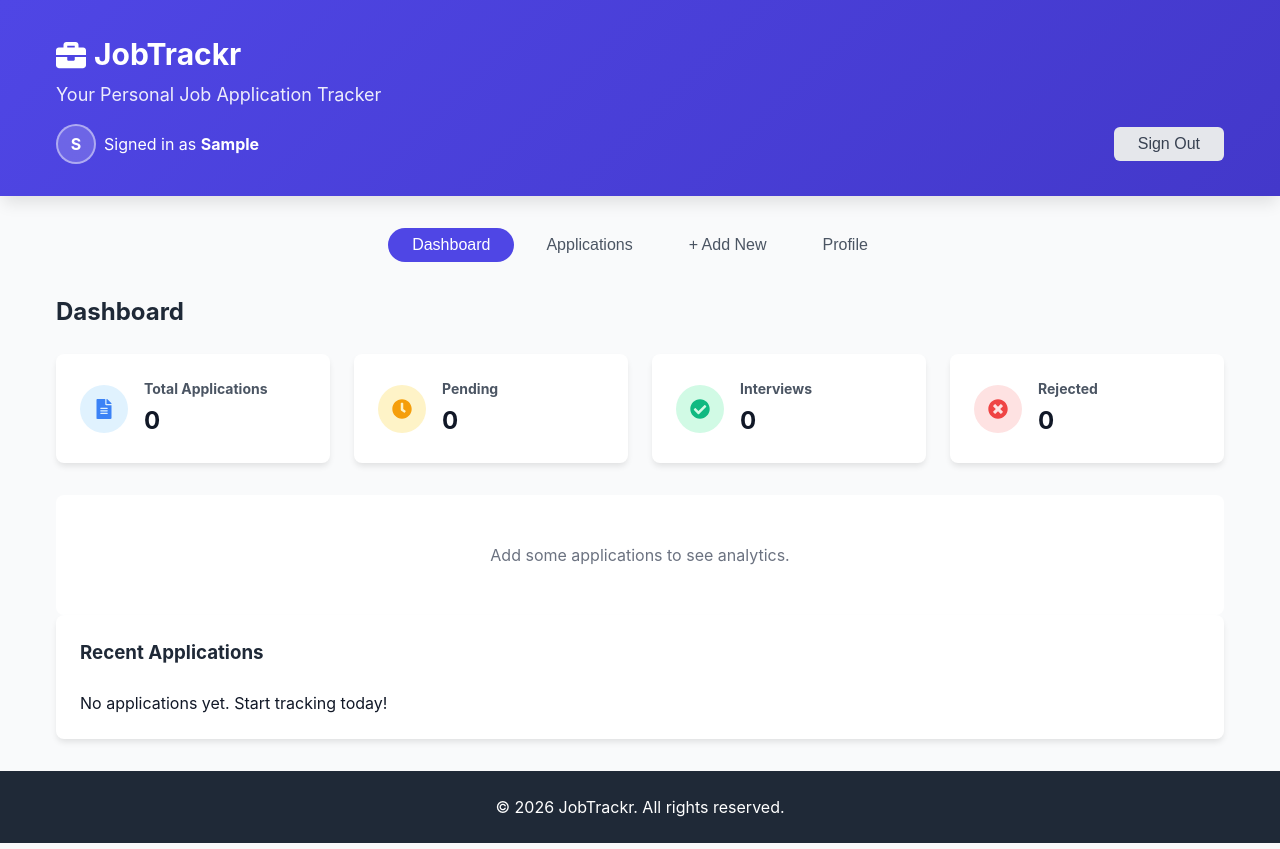
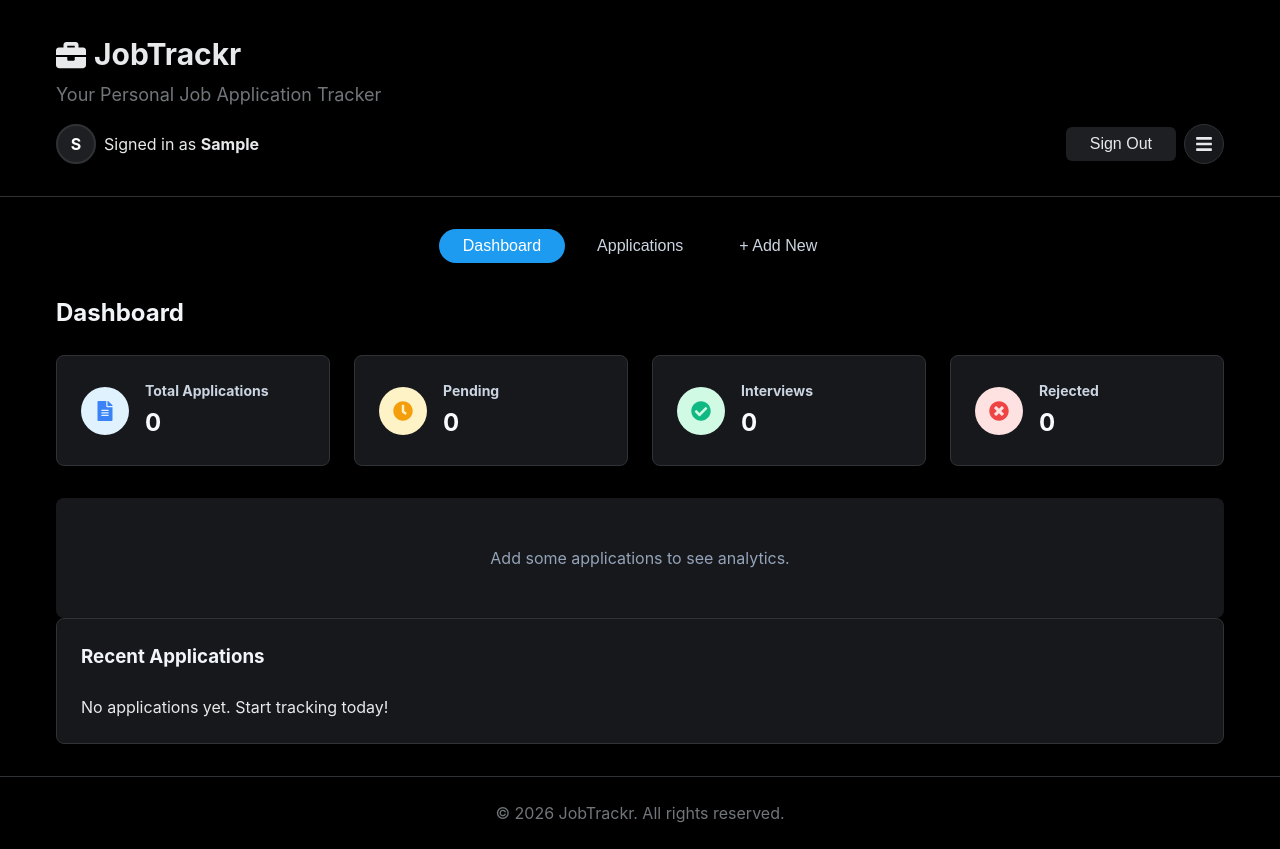
Before and after one commit to 007gregious/Job-Application-Tracker-App, a React (Create React App) app: page / in a window 1280 px wide. Both pictures are taken after typing "Sample", "name@example.com", "Sample123", "Sample123" into the empty fields and a click on the button "Create Account". Built offline with nearby package versions, Linux system fonts and the light colour scheme.

Commit message:
Implement X-style dark theme and side drawer profile nav

```diff
--- a/src/App.jsx
+++ b/src/App.jsx
@@ -1,5 +1,6 @@
 import React, { useEffect, useState } from 'react';
 import { Toaster } from 'react-hot-toast';
+import { FaTimes, FaUserCircle, FaChartPie, FaListUl, FaPlusCircle, FaSignOutAlt } from 'react-icons/fa';
 import Header from './components/common/Header';
 import Dashboard from './components/dashboard/Dashboard';
 import ApplicationForm from './components/applications/ApplicationForm';
@@ -14,6 +15,7 @@ import './styles/global.css';
 function App() {
   const [view, setView] = useState('dashboard');
   const [currentUser, setCurrentUser] = useState(null);
+  const [isSideMenuOpen, setIsSideMenuOpen] = useState(false);
 
   useEffect(() => {
     setCurrentUser(authService.getCurrentUser());
@@ -23,6 +25,7 @@ function App() {
     authService.signOut();
     setCurrentUser(null);
     setView('dashboard');
+    setIsSideMenuOpen(false);
   };
 
   const handleAuthenticated = (user) => {
@@ -38,7 +41,54 @@ function App() {
     <ApplicationProvider currentUserId={currentUser?.id}>
       <div className="app">
         <Toaster position="top-right" />
-        <Header currentUser={currentUser} onSignOut={handleSignOut} />
+        <Header
+          currentUser={currentUser}
+          onSignOut={handleSignOut}
+          onOpenMenu={() => setIsSideMenuOpen(true)}
+        />
+
+        {currentUser && (
+          <>
+            <button
+              className={`side-menu-overlay ${isSideMenuOpen ? 'open' : ''}`}
+              onClick={() => setIsSideMenuOpen(false)}
+              aria-label="Close side menu"
+              type="button"
+            />
+            <aside className={`side-menu ${isSideMenuOpen ? 'open' : ''}`}>
+              <div className="side-menu-header">
+                <h3>Quick Access</h3>
+                <button
+                  type="button"
+                  className="icon-only-btn"
+                  onClick={() => setIsSideMenuOpen(false)}
+                  aria-label="Close menu"
+                >
+                  <FaTimes />
+                </button>
+              </div>
+
+              <nav className="side-menu-nav">
+                <button type="button" onClick={() => { setView('dashboard'); setIsSideMenuOpen(false); }}>
+                  <FaChartPie /> Dashboard
+                </button>
+                <button type="button" onClick={() => { setView('list'); setIsSideMenuOpen(false); }}>
+                  <FaListUl /> Applications
+                </button>
+                <button type="button" onClick={() => { setView('add'); setIsSideMenuOpen(false); }}>
+                  <FaPlusCircle /> Add Application
+                </button>
+                <button type="button" onClick={() => { setView('profile'); setIsSideMenuOpen(false); }}>
+                  <FaUserCircle /> My Profile
+                </button>
+              </nav>
+
+              <button type="button" className="side-menu-signout" onClick={handleSignOut}>
+                <FaSignOutAlt /> Sign Out
+              </button>
+            </aside>
+          </>
+        )}
 
         <main className="main-content">
           {!currentUser ? (
@@ -64,12 +114,6 @@ function App() {
                 >
                   + Add New
                 </button>
-                <button
-                  className={view === 'profile' ? 'active' : ''}
-                  onClick={() => setView('profile')}
-                >
-                  Profile
-                </button>
               </div>
 
               {view === 'dashboard' && <Dashboard />}
--- a/src/components/common/Header.jsx
+++ b/src/components/common/Header.jsx
@@ -1,8 +1,8 @@
 import React from 'react';
-import { FaBriefcase } from 'react-icons/fa';
+import { FaBars, FaBriefcase } from 'react-icons/fa';
 import Button from './Button';
 
-const Header = ({ currentUser, onSignOut }) => {
+const Header = ({ currentUser, onSignOut, onOpenMenu }) => {
   const initials = (currentUser?.name || 'U')
     .split(' ')
     .filter(Boolean)
@@ -31,7 +31,12 @@ const Header = ({ currentUser, onSignOut }) => {
               </div>
               <span>Signed in as <strong>{currentUser.name}</strong></span>
             </div>
-            <Button variant="secondary" onClick={onSignOut}>Sign Out</Button>
+            <div className="header-actions">
+              <Button variant="secondary" onClick={onSignOut}>Sign Out</Button>
+              <button type="button" className="icon-only-btn" onClick={onOpenMenu} aria-label="Open side menu">
+                <FaBars />
+              </button>
+            </div>
           </div>
         )}
       </div>
--- a/src/styles/global.css
+++ b/src/styles/global.css
@@ -12,8 +12,8 @@ body {
     sans-serif;
   -webkit-font-smoothing: antialiased;
   -moz-osx-font-smoothing: grayscale;
-  background-color: var(--gray-50);
-  color: var(--gray-900);
+  background-color: var(--x-bg);
+  color: var(--x-text-primary);
   line-height: 1.5;
 }
 
@@ -33,10 +33,15 @@ body {
 
 /* Header Styles */
 .header {
-  background: linear-gradient(135deg, var(--primary-color), var(--primary-dark));
-  color: var(--white);
+  background: rgba(0, 0, 0, 0.9);
+  color: var(--x-text-primary);
   padding: var(--spacing-xl) 0;
-  box-shadow: var(--shadow-lg);
+  box-shadow: none;
+  border-bottom: 1px solid var(--x-border);
+  position: sticky;
+  top: 0;
+  z-index: 100;
+  backdrop-filter: blur(6px);
 }
 
 .header-content {
@@ -63,7 +68,7 @@ body {
 
 .tagline {
   font-size: var(--font-size-lg);
-  opacity: 0.9;
+  color: var(--x-text-secondary);
 }
 
 .header-auth {
@@ -86,8 +91,8 @@ body {
   width: 40px;
   height: 40px;
   border-radius: 999px;
-  border: 2px solid rgba(255, 255, 255, 0.45);
-  background: rgba(255, 255, 255, 0.18);
+  border: 2px solid var(--x-border);
+  background: var(--x-surface-elevated);
   display: flex;
   align-items: center;
   justify-content: center;
@@ -106,18 +111,43 @@ body {
 .profile-avatar-large {
   width: 96px;
   height: 96px;
-  border-color: var(--gray-300);
-  color: var(--gray-700);
-  background-color: var(--gray-100);
+  border-color: var(--x-border);
+  color: var(--x-text-primary);
+  background-color: var(--x-surface-elevated);
+}
+
+.header-actions {
+  display: flex;
+  align-items: center;
+  gap: var(--spacing-sm);
+}
+
+.icon-only-btn {
+  width: 40px;
+  height: 40px;
+  border-radius: 999px;
+  border: 1px solid var(--x-border);
+  background: var(--x-surface);
+  color: var(--x-text-primary);
+  cursor: pointer;
+  display: inline-flex;
+  align-items: center;
+  justify-content: center;
+  font-size: var(--font-size-lg);
+}
+
+.icon-only-btn:hover {
+  background: var(--x-hover);
 }
 
 /* Footer Styles */
 .footer {
-  background-color: var(--gray-800);
-  color: var(--white);
+  background-color: var(--x-bg);
+  color: var(--x-text-secondary);
   text-align: center;
   padding: var(--spacing-lg);
   margin-top: auto;
+  border-top: 1px solid var(--x-border);
 }
 
 /* View Toggle */
@@ -141,7 +171,7 @@ body {
 }
 
 .view-toggle button:hover {
-  background-color: var(--gray-200);
+  background-color: var(--x-hover);
 }
 
 .view-toggle button.active {
@@ -168,7 +198,7 @@ body {
 }
 
 .stats-card {
-  background: var(--white);
+  background: var(--x-surface);
   border-radius: var(--radius-lg);
   padding: var(--spacing-lg);
   display: flex;
@@ -176,6 +206,7 @@ body {
   gap: var(--spacing-md);
   box-shadow: var(--shadow-md);
   transition: transform var(--transition-fast);
+  border: 1px solid var(--x-border);
 }
 
 .stats-card:hover {
@@ -227,10 +258,11 @@ body {
 
 /* Recent Applications */
 .recent-applications {
-  background: var(--white);
+  background: var(--x-surface);
   border-radius: var(--radius-lg);
   padding: var(--spacing-lg);
   box-shadow: var(--shadow-md);
+  border: 1px solid var(--x-border);
 }
 
 .recent-applications h3 {
@@ -243,12 +275,12 @@ body {
   justify-content: space-between;
   align-items: center;
   padding: var(--spacing-md);
-  border-bottom: 1px solid var(--gray-200);
+  border-bottom: 1px solid var(--x-border);
   transition: background-color var(--transition-fast);
 }
 
 .recent-item:hover {
-  background-color: var(--gray-50);
+  background-color: var(--x-hover);
 }
 
 .recent-item:last-child {
@@ -319,10 +351,11 @@ body {
 
 /* Forms */
 .application-form {
-  background: var(--white);
+  background: var(--x-surface);
   border-radius: var(--radius-lg);
   padding: var(--spacing-xl);
   box-shadow: var(--shadow-lg);
+  border: 1px solid var(--x-border);
   max-width: 800px;
   margin: 0 auto;
 }
@@ -356,7 +389,9 @@ body {
 .form-group textarea {
   width: 100%;
   padding: var(--spacing-sm) var(--spacing-md);
-  border: 1px solid var(--gray-300);
+  border: 1px solid var(--x-border);
+  background: var(--x-bg);
+  color: var(--x-text-primary);
   border-radius: var(--radius-md);
   font-size: var(--font-size-md);
   transition: border-color var(--transition-fast);
@@ -418,12 +453,12 @@ body {
 }
 
 .btn-secondary {
-  background-color: var(--gray-200);
-  color: var(--gray-700);
+  background-color: var(--x-surface-elevated);
+  color: var(--x-text-primary);
 }
 
 .btn-secondary:hover:not(:disabled) {
-  background-color: var(--gray-300);
+  background-color: var(--x-hover);
 }
 
 .btn-success {
@@ -458,11 +493,12 @@ body {
 }
 
 .application-card {
-  background: var(--white);
+  background: var(--x-surface);
   border-radius: var(--radius-lg);
   box-shadow: var(--shadow-md);
   overflow: hidden;
   transition: all var(--transition-normal);
+  border: 1px solid var(--x-border);
 }
 
 .application-card.expanded {
@@ -475,8 +511,8 @@ body {
   display: flex;
   justify-content: space-between;
   align-items: flex-start;
-  background: linear-gradient(to right, var(--gray-50), var(--white));
-  border-bottom: 1px solid var(--gray-200);
+  background: var(--x-surface-elevated);
+  border-bottom: 1px solid var(--x-border);
 }
 
 .company-info {
@@ -511,7 +547,7 @@ body {
 .details-section {
   margin-top: var(--spacing-lg);
   padding-top: var(--spacing-lg);
-  border-top: 1px solid var(--gray-200);
+  border-top: 1px solid var(--x-border);
 }
 
 .details-section p {
@@ -532,17 +568,17 @@ body {
 .notes {
   margin-top: var(--spacing-md);
   padding: var(--spacing-md);
-  background-color: var(--gray-50);
+  background-color: var(--x-bg);
   border-radius: var(--radius-md);
 }
 
 .card-actions {
   padding: var(--spacing-md) var(--spacing-lg);
-  background-color: var(--gray-50);
+  background-color: var(--x-surface-elevated);
   display: flex;
   justify-content: flex-end;
   gap: var(--spacing-sm);
-  border-top: 1px solid var(--gray-200);
+  border-top: 1px solid var(--x-border);
 }
 
 /* Application List */
@@ -570,7 +606,7 @@ body {
   gap: var(--spacing-md);
   margin-bottom: var(--spacing-lg);
   flex-wrap: wrap;
-  background: var(--white);
+  background: var(--x-surface);
   padding: var(--spacing-lg);
   border-radius: var(--radius-lg);
   box-shadow: var(--shadow-sm);
@@ -585,7 +621,7 @@ body {
 .empty-state {
   text-align: center;
   padding: var(--spacing-2xl);
-  background: var(--white);
+  background: var(--x-surface);
   border-radius: var(--radius-lg);
   color: var(--gray-500);
 }
@@ -738,8 +774,8 @@ body {
 }
 
 .status-chip {
-  border: 1px solid var(--gray-300);
-  background-color: var(--white);
+  border: 1px solid var(--x-border);
+  background-color: var(--x-surface);
   color: var(--gray-700);
   border-radius: var(--radius-full);
   padding: 4px 10px;
@@ -748,8 +784,8 @@ body {
 }
 
 .status-chip:hover {
-  background-color: #eef2ff;
-  border-color: #a5b4fc;
+  background-color: var(--x-hover);
+  border-color: var(--primary-light);
 }
 
 .rejection-feedback {
@@ -779,7 +815,7 @@ body {
 
 .modal-content {
   width: min(500px, 90vw);
-  background: var(--white);
+  background: var(--x-surface);
   border-radius: var(--radius-lg);
   box-shadow: var(--shadow-lg);
   padding: var(--spacing-lg);
@@ -796,10 +832,12 @@ body {
 
 .modal-content textarea {
   width: 100%;
-  border: 1px solid var(--gray-300);
+  border: 1px solid var(--x-border);
   border-radius: var(--radius-md);
   padding: var(--spacing-sm);
   resize: vertical;
+  background: var(--x-bg);
+  color: var(--x-text-primary);
 }
 
 .modal-actions {
@@ -841,7 +879,7 @@ body {
 .auth-card {
   width: 100%;
   max-width: 520px;
-  background: var(--white);
+  background: var(--x-surface);
   border-radius: var(--radius-lg);
   box-shadow: var(--shadow-lg);
   padding: var(--spacing-xl);
@@ -867,7 +905,7 @@ body {
 .auth-toggle button {
   flex: 1;
   border: none;
-  background-color: var(--gray-100);
+  background-color: var(--x-surface-elevated);
   color: var(--gray-700);
   border-radius: var(--radius-full);
   padding: var(--spacing-sm);
@@ -892,7 +930,7 @@ body {
 .analytics-empty {
   text-align: center;
   padding: var(--spacing-2xl);
-  background: var(--white);
+  background: var(--x-surface);
   border-radius: var(--radius-lg);
   color: var(--gray-500);
 }
@@ -905,11 +943,80 @@ body {
 }
 
 .chart-card {
-  background: var(--white);
+  background: var(--x-surface);
   border-radius: var(--radius-lg);
   padding: var(--spacing-lg);
   box-shadow: var(--shadow-md);
   margin-bottom: var(--spacing-lg);
+  border: 1px solid var(--x-border);
+}
+
+.side-menu-overlay {
+  position: fixed;
+  inset: 0;
+  background: rgba(0, 0, 0, 0.58);
+  border: none;
+  opacity: 0;
+  visibility: hidden;
+  transition: opacity var(--transition-normal);
+  z-index: 110;
+}
+
+.side-menu-overlay.open {
+  opacity: 1;
+  visibility: visible;
+}
+
+.side-menu {
+  position: fixed;
+  top: 0;
+  right: -340px;
+  height: 100vh;
+  width: min(320px, 90vw);
+  background: var(--x-surface);
+  border-left: 1px solid var(--x-border);
+  z-index: 120;
+  transition: right var(--transition-normal);
+  padding: var(--spacing-lg);
+  display: flex;
+  flex-direction: column;
+  gap: var(--spacing-lg);
+}
+
+.side-menu.open {
+  right: 0;
+}
+
+.side-menu-header {
+  display: flex;
+  align-items: center;
+  justify-content: space-between;
+}
+
+.side-menu-nav {
+  display: flex;
+  flex-direction: column;
+  gap: var(--spacing-sm);
+}
+
+.side-menu-nav button,
+.side-menu-signout {
+  border: 1px solid var(--x-border);
+  border-radius: var(--radius-lg);
+  padding: var(--spacing-sm) var(--spacing-md);
+  background: var(--x-surface-elevated);
+  color: var(--x-text-primary);
+  text-align: left;
+  display: flex;
+  align-items: center;
+  gap: var(--spacing-sm);
+  font-size: var(--font-size-md);
+  cursor: pointer;
+}
+
+.side-menu-nav button:hover,
+.side-menu-signout:hover {
+  background: var(--x-hover);
 }
 
 .chart-card.half {
--- a/src/styles/variables.css
+++ b/src/styles/variables.css
@@ -1,26 +1,35 @@
 :root {
   /* Colors */
-  --primary-color: #4f46e5;
-  --primary-dark: #4338ca;
-  --primary-light: #818cf8;
+  --primary-color: #1d9bf0;
+  --primary-dark: #1a8cd8;
+  --primary-light: #66c6ff;
   --secondary-color: #6b7280;
   --success-color: #10b981;
   --warning-color: #f59e0b;
   --danger-color: #ef4444;
   --info-color: #3b82f6;
 
+  /* X/Twitter-inspired dark palette */
+  --x-bg: #000000;
+  --x-surface: #16181c;
+  --x-surface-elevated: #1d1f23;
+  --x-border: #2f3336;
+  --x-text-primary: #e7e9ea;
+  --x-text-secondary: #71767b;
+  --x-hover: #1e2732;
+
   /* Neutral Colors */
   --white: #ffffff;
-  --gray-50: #f9fafb;
-  --gray-100: #f3f4f6;
-  --gray-200: #e5e7eb;
-  --gray-300: #d1d5db;
-  --gray-400: #9ca3af;
-  --gray-500: #6b7280;
-  --gray-600: #4b5563;
-  --gray-700: #374151;
-  --gray-800: #1f2937;
-  --gray-900: #111827;
+  --gray-50: #0a0f14;
+  --gray-100: #111820;
+  --gray-200: #1f2937;
+  --gray-300: #334155;
+  --gray-400: #64748b;
+  --gray-500: #94a3b8;
+  --gray-600: #cbd5e1;
+  --gray-700: #e2e8f0;
+  --gray-800: #f1f5f9;
+  --gray-900: #f8fafc;
 
   /* Spacing */
   --spacing-xs: 0.25rem;
```
